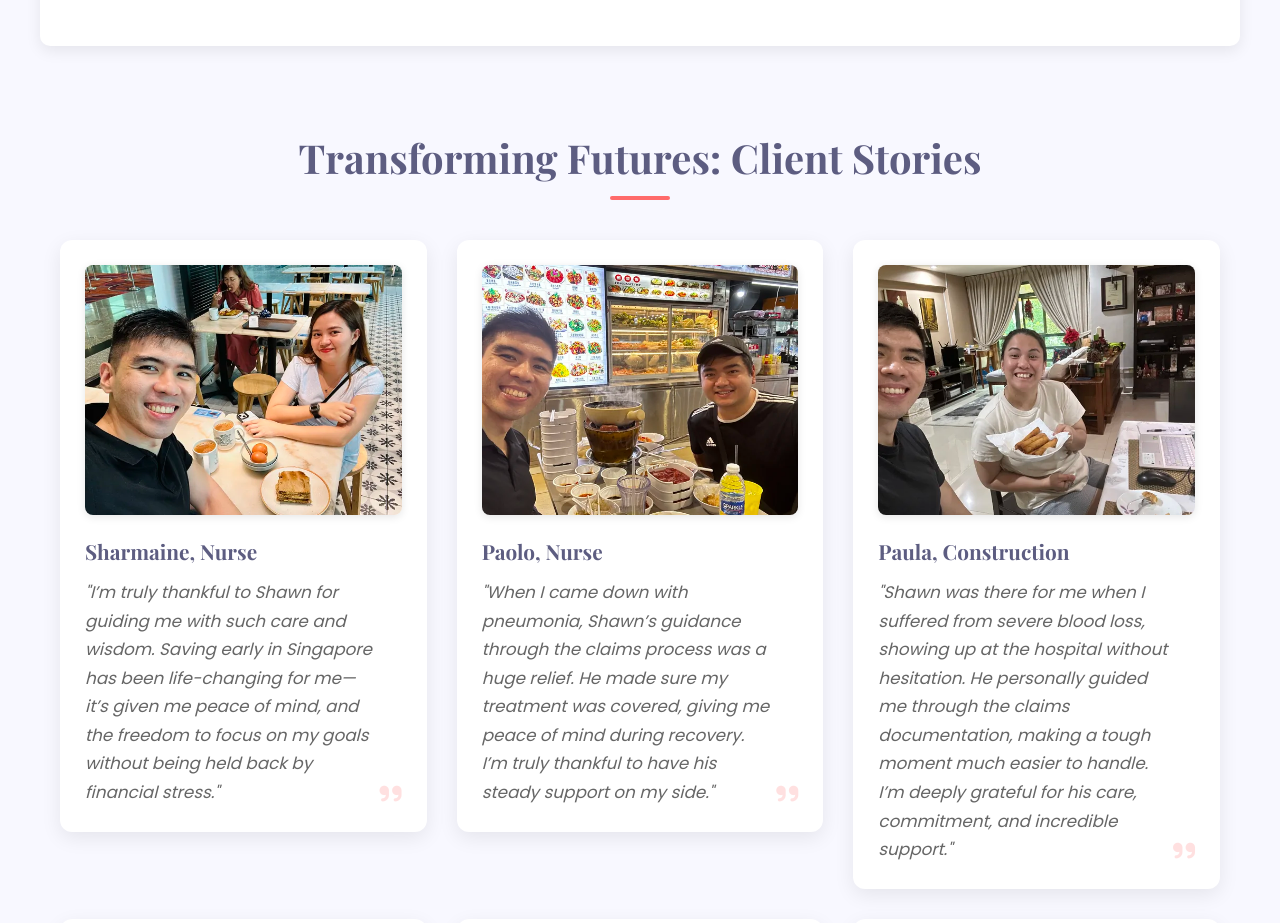
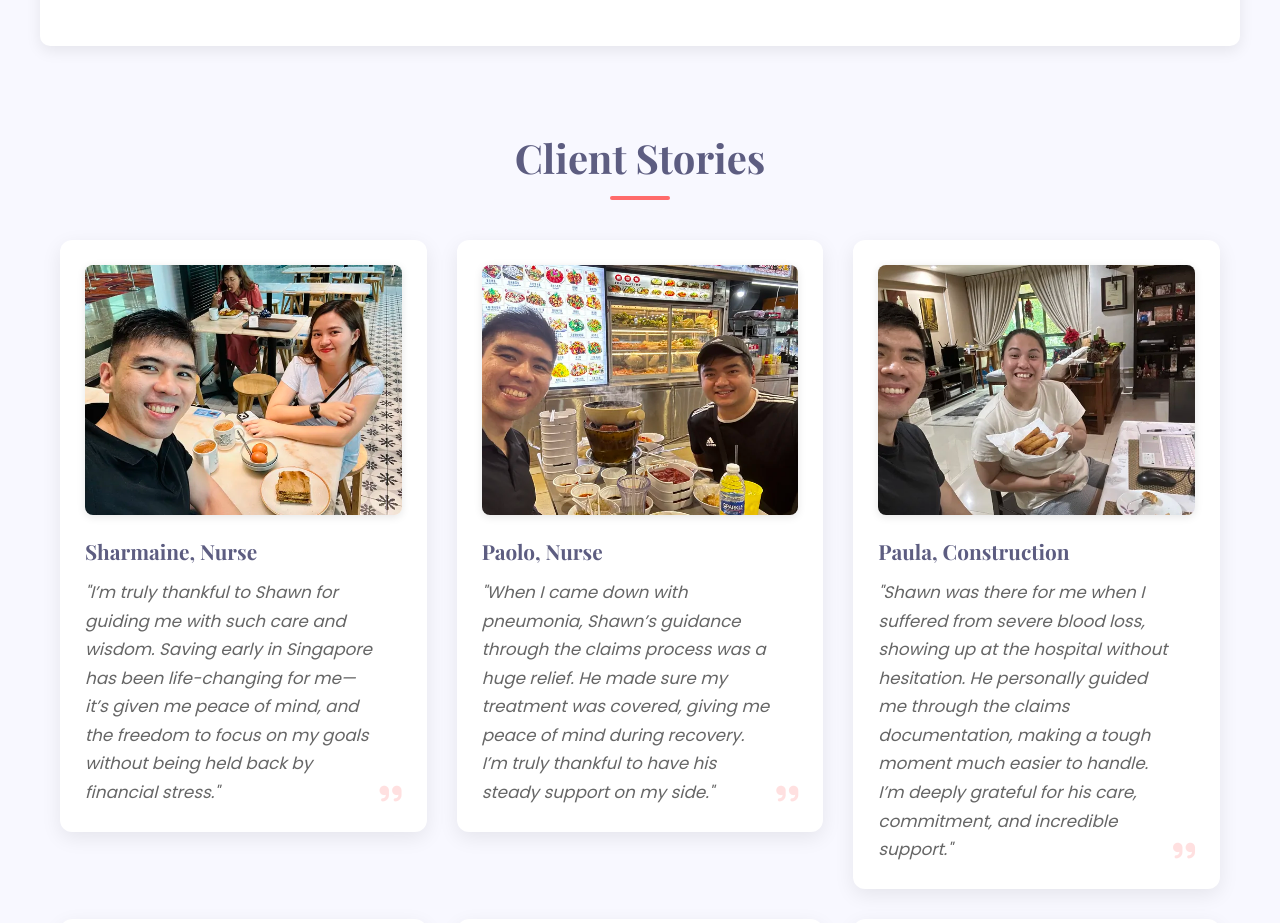
Before and after one commit to shawnva-1996/shaw-dabi, a plain HTML site: page index.html in a window 1280 px wide. Shown: the part 1320-2243 px from the top of the page. Drawn offline with nearby package versions, Linux system fonts and the light colour scheme.

Commit message:
added enhancements

```diff
--- a/index.html
+++ b/index.html
@@ -59,7 +59,7 @@
         </div>
     </section>
 
-    <section id="stories" class="stories-section container"> <h2 class="section-title">Transforming Futures: Client Stories</h2>
+    <section id="stories" class="stories-section container"> <h2 class="section-title">Client Stories</h2>
         <div class="testimonials-grid">
             <div class="testimonial-card">
                 <img src="./assets/images/optimized_images/sharmaine.webp" alt="Sharmaine" loading="lazy">
```
